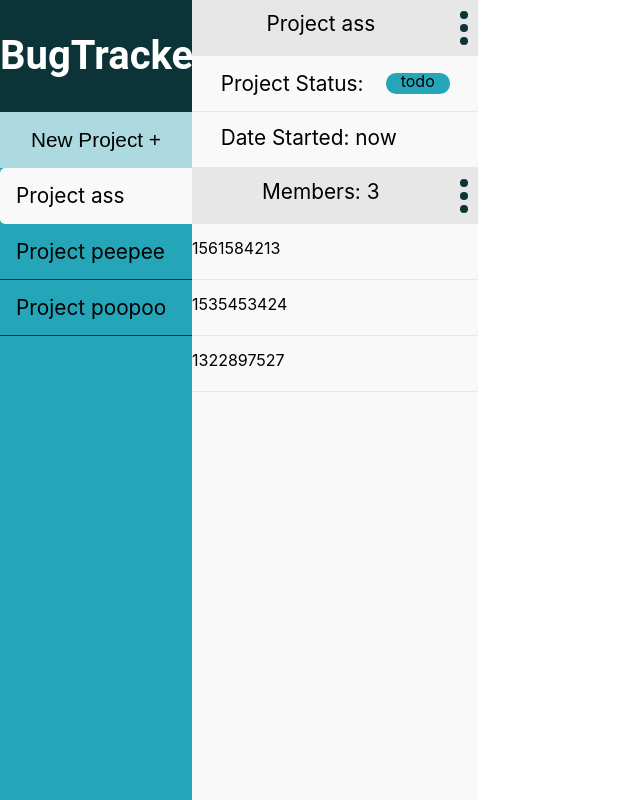
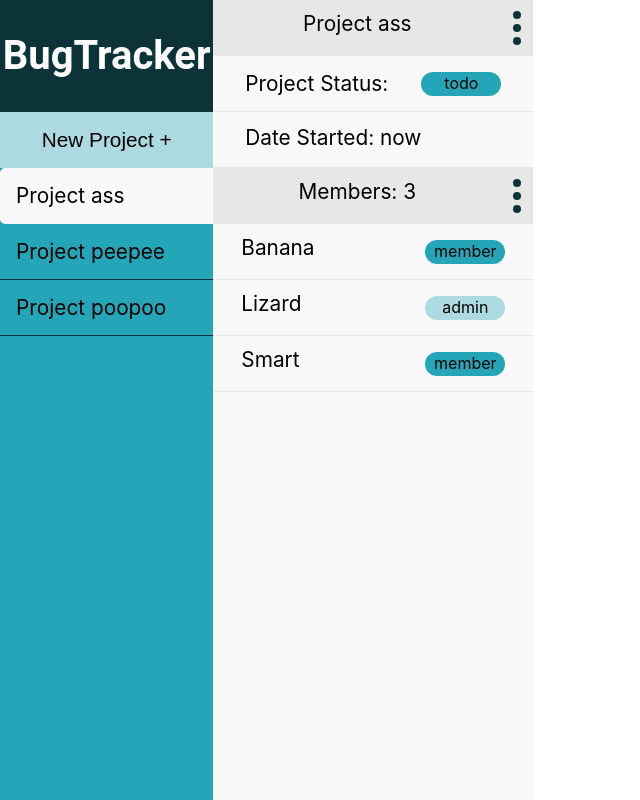
Before and after one commit to St-Creamer/bugtracker, a React (Create React App) app: page /Home in a window 1280 px wide. Shown: the whole page, without its empty margins (0-640 px from the left). Built offline with nearby package versions, Linux system fonts and the light colour scheme.

Commit message:
done with member section styling

```diff
--- a/src/CurrentProjectContext.tsx
+++ b/src/CurrentProjectContext.tsx
@@ -8,6 +8,7 @@ const current:IProject = {
     status:"todo",
     users:[]
 }
+
 const setCurrent: React.Dispatch<SetStateAction<IProject>>= () =>{}
 
 export const CurrentProjectContext = createContext({current,setCurrent})
--- a/src/HomeComponents/Label.tsx
+++ b/src/HomeComponents/Label.tsx
@@ -8,13 +8,14 @@ interface Props {
 
 export const SpecialLabel: React.FC<Props> = ({ text,color}) => {
   const LabelStyle = styled.div`
-    border-radius: 10px;
-    height: 1.3rem;
-    width: 4rem;
-    line-height: 1.1rem;
+    border-radius: 1.5rem;
+    height: 1.5rem;
+    width: 5rem;
+    line-height: 1.4rem;
     text-align: center;
     background-color: ${(Props) => color};
     margin: auto 0px;
+    font-size:${Props=> Props.theme.font.medium};
   `;
 
   return <LabelStyle>{text}</LabelStyle>;
--- a/src/HomeComponents/MembersSectionComponents/Member.tsx
+++ b/src/HomeComponents/MembersSectionComponents/Member.tsx
@@ -1,8 +1,40 @@
+import React from "react";
 import styled from "styled-components";
+import { IUser } from "../../App";
+import { SpecialLabel } from "../Label";
 
-export const Member = styled.div`
+const MemberStyle = styled.div`
     line-height: 3rem;
     height:3.5rem;
     width:100%;
     border-bottom:1px solid ${Props => Props.theme.color.basic2};
+    display:flex;
+    justify-content:space-around;
 `
+const MemberName = styled.div`
+    font-size:${Props=>Props.theme.font.large};
+    width:40%;
+`
+
+interface Props {user:IUser}
+
+export const Member: React.FC<Props> = ({user}) => {
+    let color: string = "";
+    switch (user.role) {
+      case "member":
+        color = "#25A6B8";
+        break;
+      case "admin":
+        color = "#ACDAE0";
+        break;
+      default:
+        color = "#E7E7E7";
+        break;
+    }
+  return (
+    <MemberStyle>
+        <MemberName>{user.name}</MemberName>
+        <SpecialLabel text={user.role} color={color}/>
+    </MemberStyle>
+  );
+};
--- a/src/HomeComponents/MembersSectionComponents/MemberSection.tsx
+++ b/src/HomeComponents/MembersSectionComponents/MemberSection.tsx
@@ -1,5 +1,7 @@
 import React, { useContext } from "react";
+import { IUser } from "../../App";
 import { CurrentProjectContext } from "../../CurrentProjectContext";
+import { members } from "../../DB/DB";
 import { Member } from "./Member";
 import { MembersHeader } from "./MembersHeader";
 
@@ -7,12 +9,19 @@ interface Props {}
 
 export const MemberSection: React.FC<Props> = () => {
   const CurrentProjectValue = useContext(CurrentProjectContext);
+  //this should be replaced with db call to retrieve list of members in current project
+  const CurrentIdArray = CurrentProjectValue.current.users.map((userId:{_id:string})=>{
+    return userId._id
+  })
+  const CurrentMembers:IUser[]= members.filter((member:IUser)=>{
+    return CurrentIdArray.includes(member._id)
+  })
 
   return (
     <>
       <MembersHeader count={CurrentProjectValue.current.users.length} />
-      {CurrentProjectValue.current.users.map((user: { _id: string }) => {
-        return <Member>{user._id}</Member>;
+      {CurrentMembers.map((user:IUser) => {
+        return <Member user={user}/>;
       })}
     </>
   );
--- a/src/HomeComponents/ProjectSectionComponents/ProjectSection.tsx
+++ b/src/HomeComponents/ProjectSectionComponents/ProjectSection.tsx
@@ -2,7 +2,6 @@ import React, { useContext } from "react";
 import styled from "styled-components";
 import { SpecialButton } from "../SpecialButton";
 import { SpecialLabel } from "../Label";
-import { IProject } from "../../App";
 import { CurrentProjectContext } from "../../CurrentProjectContext";
 
 interface Props {}
--- a/src/HomeComponents/SpecialButton.tsx
+++ b/src/HomeComponents/SpecialButton.tsx
@@ -1,7 +1,5 @@
 import React from "react";
 import styled from "styled-components";
-
-interface Props {}
 
 const Dot = styled.div`
   border-radius: 50%;
--- a/src/Pages/Home.tsx
+++ b/src/Pages/Home.tsx
@@ -1,5 +1,4 @@
 import React, { useContext, useMemo, useState } from "react";
-import { MockProjects } from "../DB/DB";
 import { Background } from "../HomeComponents/Background";
 import { Frame } from "../HomeComponents/Frame";
 import { Logo } from "../HomeComponents/ProjectSectionComponents/Logo";
@@ -12,8 +11,6 @@ import { MemberSection } from "../HomeComponents/MembersSectionComponents/Member
 import { IProject } from "../App";
 import { ProjectsContext } from "../ProjectsContext";
 import { CurrentProjectContext } from "../CurrentProjectContext";
-
-interface Props {}
 
 export const Home: React.FC = () => {
   const ProjectsValue = useContext(ProjectsContext);
@@ -35,7 +32,7 @@ export const Home: React.FC = () => {
   return (
     <Background>
       <CurrentProjectContext.Provider value={CurrentProjectValue}>
-        <Frame size={15} color={Theme.color.primary2}>
+        <Frame size={20} color={Theme.color.primary2}>
           <Logo>BugTracker</Logo>
           <NewProject>New Project +</NewProject>
           {/* this part serves as tabs */}
@@ -55,7 +52,7 @@ export const Home: React.FC = () => {
             ))}
           </ProjectsContainer>
         </Frame>
-        <Frame size={25} color={Theme.color.basic1}>
+        <Frame size={30} color={Theme.color.basic1}>
           {/* this part serves as tab content */}
           <ProjectSection />
           <MemberSection />
```
